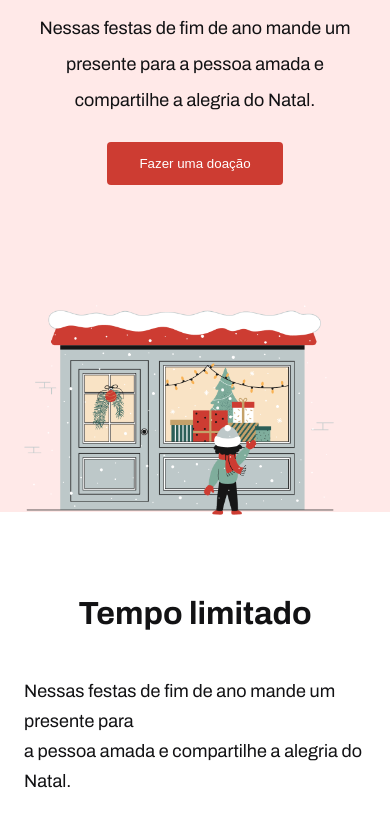
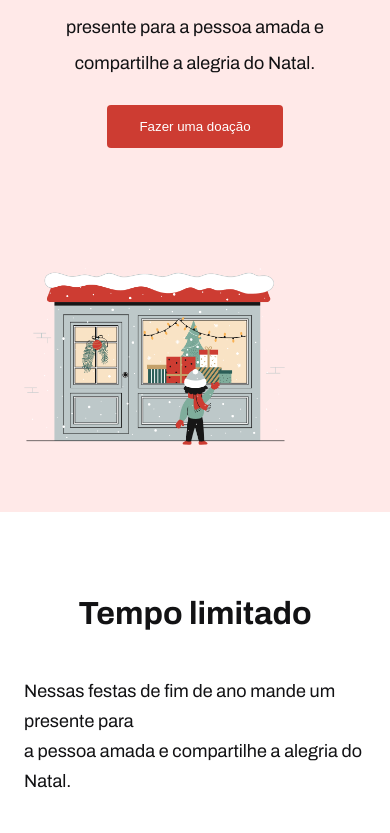
Before and after one commit to TeixeiraManuel/merry-christmas, a plain HTML site: page index.html in a window 390 px wide. Shown: the part 332-1165 px from the top of the page. Drawn offline with Linux system fonts and the light colour scheme.

Commit message:
feat:update styles.css

```diff
--- a/css/styles.css
+++ b/css/styles.css
@@ -25,6 +25,7 @@ html{
 header{
     background: var(--header-color);
     padding: 10.4rem 0;
+    display: flex;
 }
 
 .content{
@@ -215,6 +216,6 @@ footer{
         font-size: 1.8rem;
     }
     .img-header, .end img, .center img{
-    width: 310.38px;
+    width: 261px;
     }
 }
```
